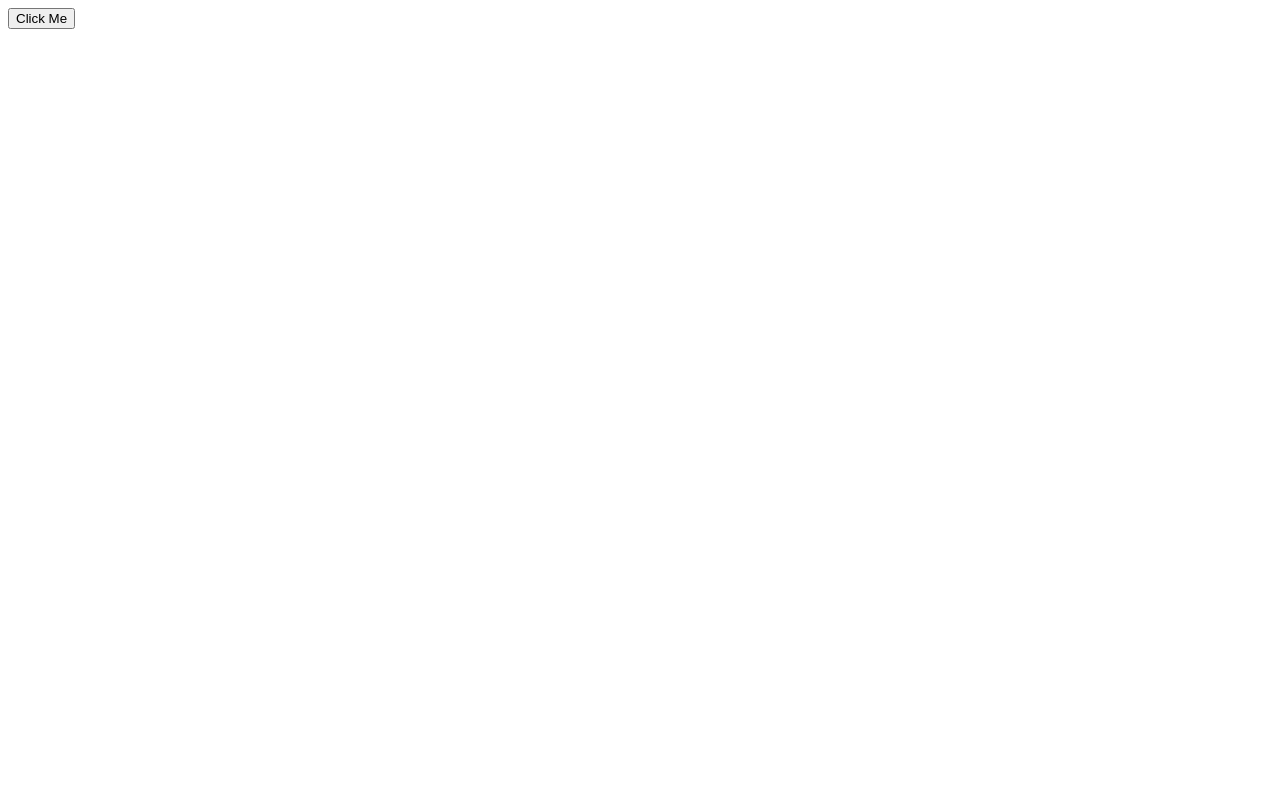
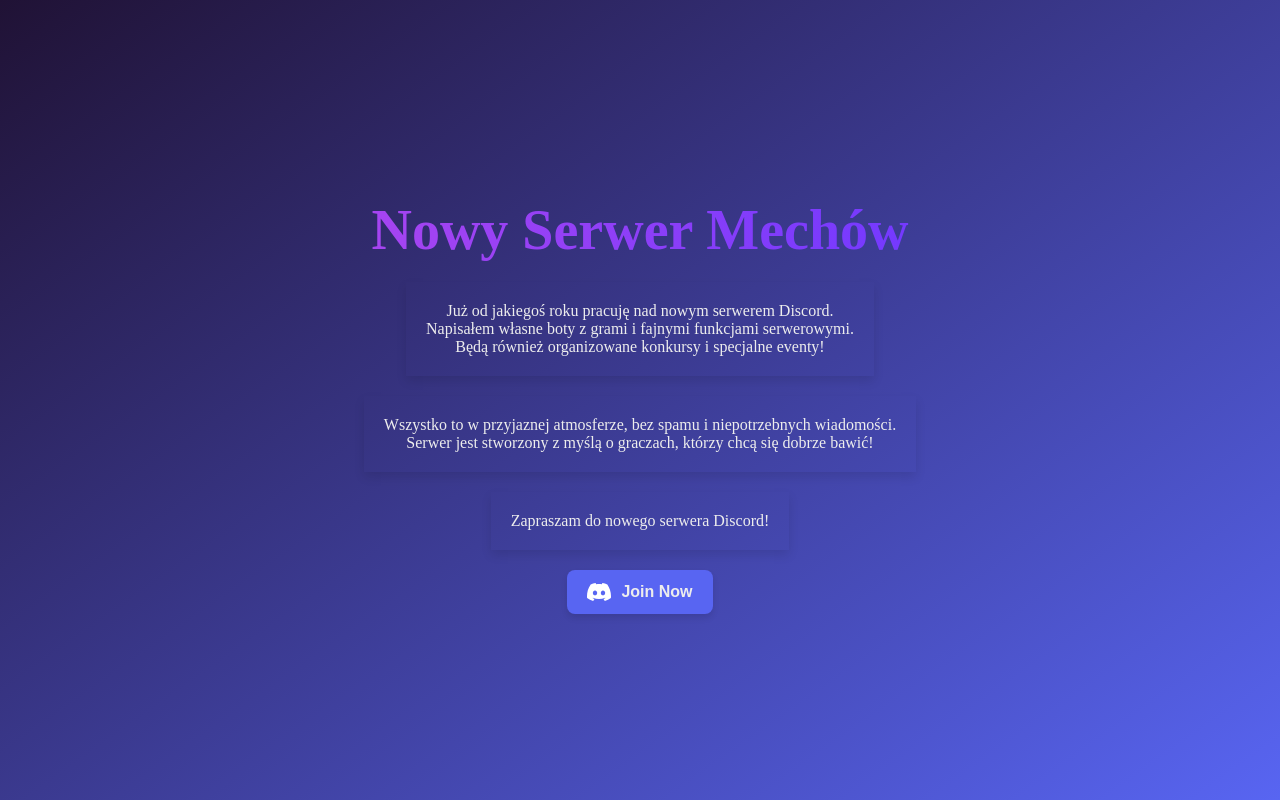
Before and after one commit to malpkakefirek/rickroll, a plain HTML site: page src/index.html in a window 1280 px wide. Drawn offline with Linux system fonts and the light colour scheme.

Commit message:
added page content

```diff
--- a/src/index.html
+++ b/src/index.html
@@ -7,10 +7,47 @@
             #rick {
                 display: none;
             }
+            html {
+                background-color: #201235;
+            }
+            body {
+                background: linear-gradient(145deg, #201235, #5865F2);
+                margin: 0;
+                height: 100vh;
+                display: flex;
+                justify-content: center;
+            }
+            .main {
+                display: flex;
+                flex-direction: column;
+                align-items: center;
+                text-align: center;
+                /* height: 100vh;  */
+                color: rgb(237, 237, 237);
+                margin-top: 10rem;
+            }
+            .content-text {
+                padding: 20px;
+                box-shadow: 0 5px 10px rgba(0, 0, 0, 0.1);
+                margin-bottom: 20px;
+            }
+            h1, p, button {
+                color: rgb(237, 237, 237);
+            }
+            h1 {
+                font-size: 3.5rem;
+                margin-bottom: 20px;
+                background: linear-gradient(to right, #a644f1, #7439ff);
+                -webkit-background-clip: text;
+                -webkit-text-fill-color: transparent;
+                color: transparent;
+            }
         </style>
         <script>
             function playRick() {
                 const rick = document.getElementById('rick'); // get element
+                const mainContent = document.querySelectorAll('.main'); // get all elements with class "main"
+                mainContent.forEach(element => element.style.display = 'none'); // hide all main content
                 rick.style.display = 'block'; // unhide video
                 rick.requestFullscreen(); // enter full screen mode
                 rick.setAttribute('src', rick.getAttribute('src') + '?autoplay=1'); // autoplay video
@@ -18,7 +55,25 @@
         </script>
     </head>
     <body>
-        <iframe id="rick" src="https://www.youtube.com/embed/dQw4w9WgXcQ" frameborder="0" allow="accelerometer; autoplay; clipboard-write; encrypted-media; gyroscope; picture-in-picture" allowfullscreen></iframe>
-        <button onclick="playRick();">Click Me</button>
+        <iframe id="rick" src="https://www.youtube.com/embed/dQw4w9WgXcQ" frameborder="0" style="width:100%; height:100%" allow="accelerometer; autoplay; clipboard-write; encrypted-media; gyroscope; picture-in-picture" allowfullscreen></iframe>
+        <div class="main">
+            <h1 style="text-align: center;">Nowy Serwer Mechów</h1>
+            <div class="content-text" style="text-align: center;">
+                Już od jakiegoś roku pracuję nad nowym serwerem Discord.<br>
+                Napisałem własne boty z grami i fajnymi funkcjami serwerowymi.<br>
+                Będą również organizowane konkursy i specjalne eventy!<br>
+            </div>
+            <div class="content-text" style="text-align: center;">
+                Wszystko to w przyjaznej atmosferze, bez spamu i niepotrzebnych wiadomości.<br>
+                Serwer jest stworzony z myślą o graczach, którzy chcą się dobrze bawić!
+            </div>
+            <div class="content-text" style="text-align: center;">
+                Zapraszam do nowego serwera Discord!
+            </div>
+            <button onclick="playRick();" style="background-color: #5865F2; border: none; border-radius: 8px; padding: 10px 20px; font-size: 16px; font-weight: bold; cursor: pointer; box-shadow: 0 4px 6px rgba(0, 0, 0, 0.1); display: flex; align-items: center; gap: 10px;">
+                <img src="discord.svg" alt="Discord Logo" style="width: 24px; height: 24px;">
+                Join Now
+            </button>
+        </div>
     </body>
 </html>
```
Also changed, not shown: src/discord.svg (added).
